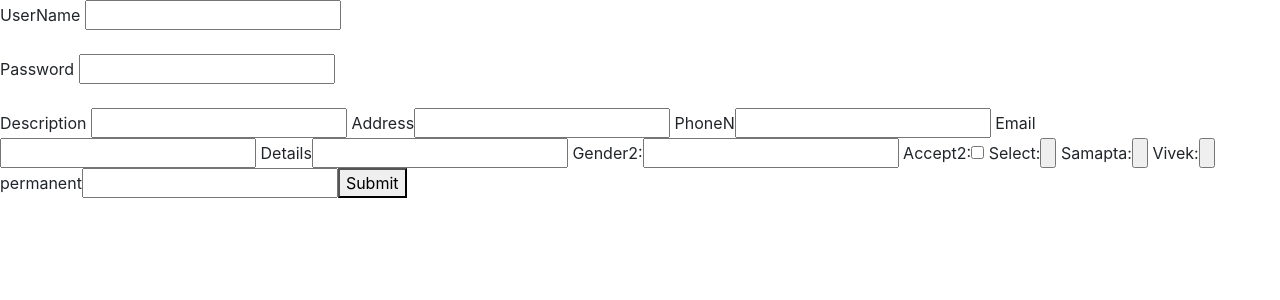
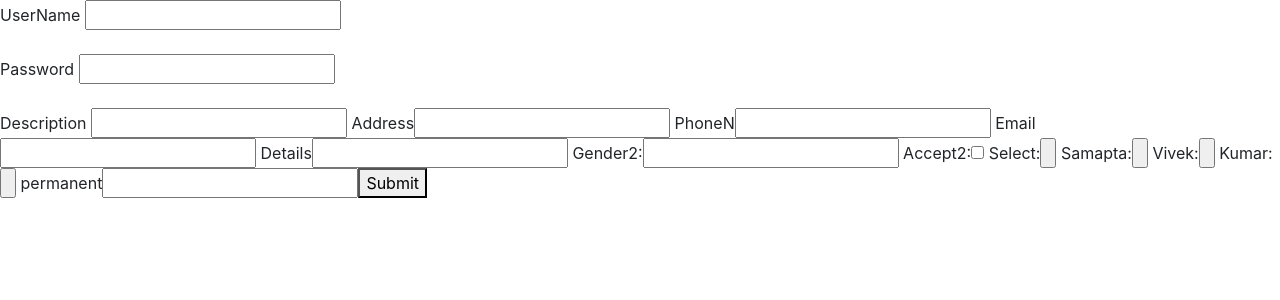
Before and after one commit to gitBishal/Angular, an Angular app: page / in a window 1280 px wide. Shown: the top 300 px of the page. Built offline with nearby package versions, Linux system fonts and the light colour scheme.

Commit message:
new created vivek

```diff
--- a/src/app/app.component.html
+++ b/src/app/app.component.html
@@ -59,6 +59,7 @@
   Select:<input type="button" name="button" />
   Samapta:<input type="button" name="button" />
   Vivek:<input type="button" name="button" />
+  Kumar:<input type="button" name="button" />
 
 
 
```
